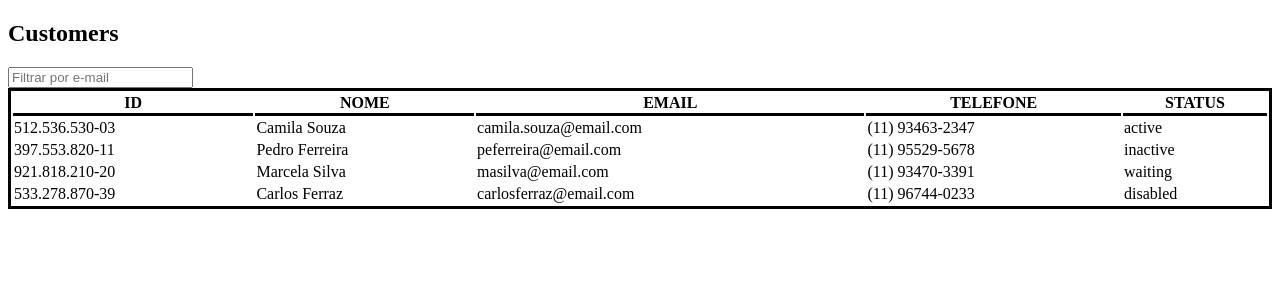
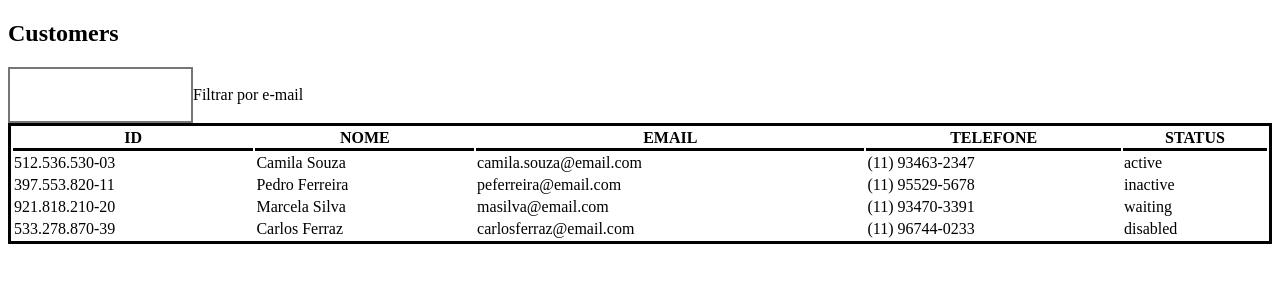
Before and after one commit to RodrigoBlefari/teste-frontend-2023, a React (Vite) app: page / in a window 1280 px wide. Shown: the top 300 px of the page. Built offline with nearby package versions, Linux system fonts and the light colour scheme; the HTML template or start-up script is replaced by a standard one.

Commit message:
feat: finish customerTable and input Text

```diff
--- a/src/components/CustomerTable.tsx
+++ b/src/components/CustomerTable.tsx
@@ -2,14 +2,49 @@ import React, { useState } from "react";
 import styled from "styled-components";
 import Customer from "../interfaces/Customer";
 import tokens from "../styles/variables.module.scss";
+import { InputType } from "./enum/InputTextType";
+import InputText from "./ui/InputText";
 
 interface CustomerTableProps {
   customers: Customer[];
 }
 
+const ContainerInput = styled.div`
+  margin-bottom: ${tokens.spacingNano};
+`;
+
+const Table = styled.table`
+  width: 100%;
+  margin: 0px ${tokens.spacingMic};
+  background-color: ${tokens.colorNeutralLightest};
+`;
+
+const TableHeader = styled.th`
+  padding: ${tokens.spacingXs} ${tokens.spacingMicro} ${tokens.spacingMicro}
+    ${tokens.spacingMicro};
+  border-bottom-width: ${tokens.stroke100};
+  border-bottom-color: ${tokens.colorNeutralMedium04};
+  border-bottom-style: solid;
+  text-transform: uppercase;
+  font-size: ${tokens.fontSizeMicro};
+  color: ${tokens.colorNeutralMedium02};
+`;
+
+const TableRow = styled.tr`
+  padding: ${tokens.spacingMicro};
+  border-bottom-width: ${tokens.stroke100};
+  border-bottom-color: ${tokens.colorNeutralLight};
+  border-bottom-style: solid;
+`;
+
+const TableCell = styled.td`
+  padding: ${tokens.spacingXxxs};
+  font-size: ${tokens.fontSizeBase};
+  color: ${tokens.colorNeutralMedium01};
+`;
+
 const ContainerTable = styled.div`
   padding: 0 ${tokens.spacingXs} ${tokens.spacingXxs} ${tokens.spacingXs};
-
   border-width: ${tokens.stroke100};
   border-style: solid;
   border-radius: ${tokens.radius300};
@@ -18,28 +53,25 @@ const ContainerTable = styled.div`
   @media (max-width: 600px) {
     padding: 0 ${tokens.spacingXs} ${tokens.spacingXs} ${tokens.spacingXs};
 
-    table {
+    ${Table} {
       padding: 0;
       margin: 0;
     }
 
-    tbody tr {
+    ${TableRow} {
       padding: ${tokens.spacingXs} ${tokens.spacingMicro};
-
       display: block;
     }
 
     thead {
       display: none;
-
       padding: 0;
     }
 
-    td,
-    th {
+    ${TableCell},
+    ${TableHeader} {
       padding: 0px;
       padding-bottom: ${tokens.spacingXxs};
-
       display: block;
       text-align: left;
 
@@ -47,7 +79,6 @@ const ContainerTable = styled.div`
         content: attr(data-label);
         width: 100%;
         padding-bottom: ${tokens.spacingNano};
-
         float: left;
         text-transform: uppercase;
         font-weight: bold;
@@ -58,46 +89,10 @@ const ContainerTable = styled.div`
         content: "\\A";
       }
     }
-    td:last-child {
+    ${TableCell}:last-child {
       padding-bottom: 0;
     }
   }
-`;
-const ContainerInput = styled.div`
-  margin-bottom: ${tokens.spacingNano};
-`;
-const Table = styled.table`
-  width: 100%;
-  margin: 0px ${tokens.spacingMic};
-
-  background-color: ${tokens.colorNeutralLightest};
-`;
-
-const TableHeader = styled.th`
-  padding: ${tokens.spacingXs} ${tokens.spacingMicro} ${tokens.spacingMicro}
-    ${tokens.spacingMicro};
-  border-bottom-width: ${tokens.stroke100};
-  border-bottom-color: ${tokens.colorNeutralMedium04};
-  border-bottom-style: solid;
-
-  text-transform: uppercase;
-  font-size: ${tokens.fontSizeMicro};
-  color: ${tokens.colorNeutralMedium02};
-`;
-
-const TableRow = styled.tr`
-  padding: ${tokens.spacingMicro};
-  border-bottom-width: ${tokens.stroke100};
-
-  border-bottom-color: ${tokens.colorNeutralLight};
-  border-bottom-style: solid;
-`;
-
-const TableCell = styled.td`
-  padding: ${tokens.spacingXxxs};
-
-  font-size: ${tokens.fontSizeBase};
-  color: ${tokens.colorNeutralMedium01};
 `;
 
 const CustomerTable: React.FC<CustomerTableProps> = ({ customers }) => {
@@ -111,14 +106,13 @@ const CustomerTable: React.FC<CustomerTableProps> = ({ customers }) => {
     <div>
       <h2>Customers</h2>
       <ContainerInput>
-        <input
-          type="text"
-          placeholder="Filtrar por e-mail"
+        <InputText
+          label="Filtrar por e-mail"
+          onChange={(e) => setFilter(e.target.value)}
           value={filter}
-          onChange={(e) => setFilter(e.target.value)}
-        />
+          types={InputType.SUCCESS}
+        ></InputText>
       </ContainerInput>
-
       <ContainerTable>
         <Table>
           <thead>
--- /dev/null
+++ b/src/components/enum/InputTextType.tsx
@@ -0,0 +1,7 @@
+export enum InputType {
+  NORMAL = "normal",
+  FOCUS = "focus",
+  SUCCESS = "success",
+  ERROR = "error",
+  DISABLED = "disabled",
+}
--- /dev/null
+++ b/src/components/ui/InputText.tsx
@@ -0,0 +1,86 @@
+import React, { InputHTMLAttributes } from "react";
+import styled from "styled-components";
+import tokens from "../../styles/variables.module.scss";
+import { InputType } from "../enum/InputTextType";
+
+const typeColors = {
+  [InputType.NORMAL]: tokens.colorNeutralMedium04,
+  [InputType.FOCUS]: tokens.colorActionMedium,
+  [InputType.SUCCESS]: tokens.colorAlertSuccess,
+  [InputType.ERROR]: tokens.colorAlertError,
+  [InputType.DISABLED]: tokens.colorActionMedium04,
+};
+
+const ContainerInput = styled.div`
+  position: relative;
+`;
+
+const StyledInput = styled.input<{ inputtype: InputType }>`
+  padding: ${tokens.spacingXxxs} ${tokens.spacingXxs};
+  padding-top: ${tokens.spacingXs};
+  border-color: ${(props) => typeColors[props.inputtype]};
+  border-style: solid;
+  border-width: ${tokens.stroke100};
+  border-radius: ${tokens.radius200};
+  background: transparent;
+  font-size: ${tokens.fontSizeXs};
+  height: 50px;
+  outline: none;
+
+  @media (max-width: 600px) {
+    width: 100%;
+  }
+
+  &:disabled {
+    border-color: ${typeColors[InputType.DISABLED]};
+  }
+
+  &:focus {
+    border-color: ${typeColors[InputType.FOCUS]};
+    padding: ${tokens.spacingNano} ${tokens.spacingXxs};
+    padding-top: ${tokens.spacingXxs};
+  }
+
+  &:focus + label {
+    top: 12px;
+    font-size: ${tokens.fontSizeNano};
+  }
+`;
+
+const Label = styled.label<{ value: string }>`
+  z-index: -1;
+  position: absolute;
+  top: ${(props) => (props.value ? "12px" : "50%")};
+  left: ${tokens.spacingXxs};
+  font-size: ${(props) =>
+    props.value ? tokens.fontSizeNano : tokens.fontSizeXs};
+  color: ${tokens.colorNeutralMedium02};
+  transition: top 0.3s, font-size 0.3s, color 0.3s;
+  transform: translateY(-50%);
+`;
+
+interface InputTextProps extends InputHTMLAttributes<HTMLInputElement> {
+  label: string;
+  types?: InputType;
+}
+
+const InputText: React.FC<InputTextProps> = ({
+  label,
+  value,
+  types = InputType.NORMAL,
+  ...props
+}) => {
+  return (
+    <ContainerInput>
+      <StyledInput
+        disabled={types == InputType.DISABLED}
+        placeholder=""
+        inputtype={types}
+        {...props}
+      />
+      <Label value={value ? value.toString() : ""}>{label}</Label>
+    </ContainerInput>
+  );
+};
+
+export default InputText;
```
Also changed, not shown: src/styles/variables.module.scsss.d.ts (added, +79 -0 lines).
